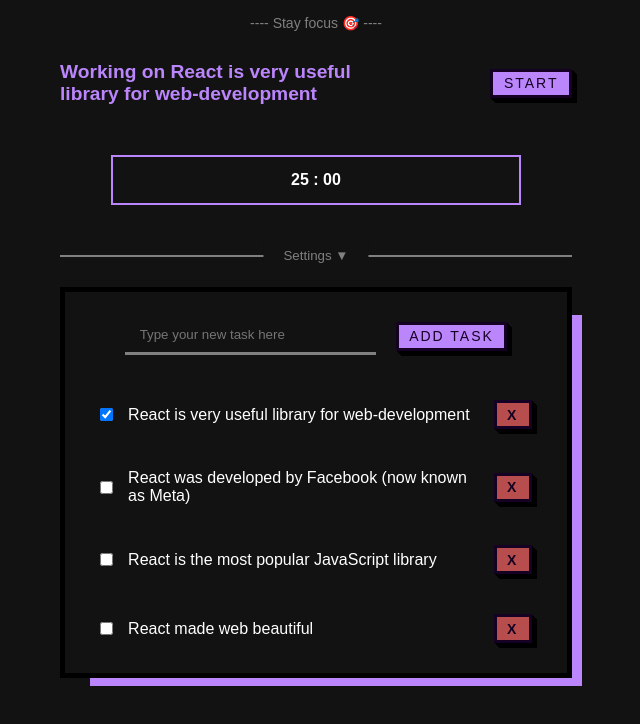
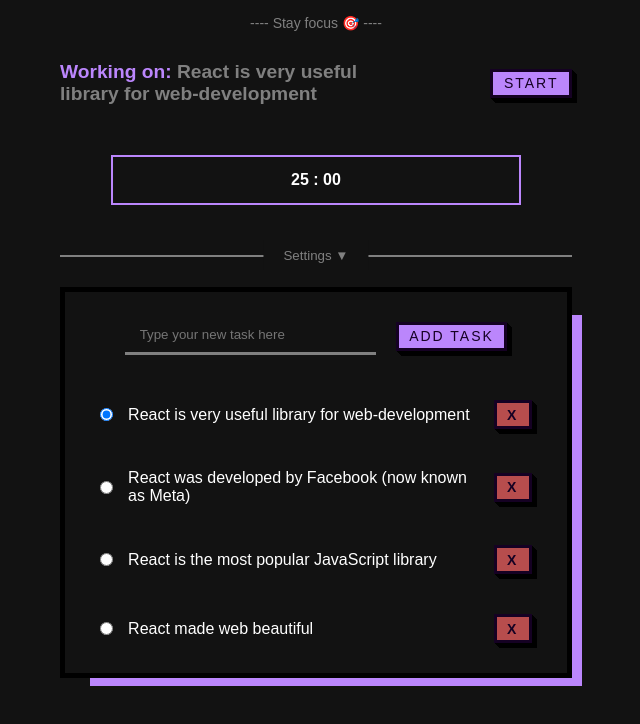
Before and after one commit to antonkhomenko/PomodoroTaskTracker, a React (Vite) app: page / in a window 1280 px wide. Both pictures are taken after a click on the radio button 430 px from the left and 399 px from the top of the page. Shown: the top 724 px of the page, without its empty margins (324-964 px from the left). Built offline with nearby package versions, Linux system fonts and the light colour scheme.

Commit message:
selector work v1

```diff
--- a/src/components/TaskItem/TaskItem.jsx
+++ b/src/components/TaskItem/TaskItem.jsx
@@ -2,16 +2,14 @@
 import Button from "../UI/Button/Button.jsx";
 
 
-function TaskItem({task, handleDelete, handleSelect}) {
+function TaskItem({task, handleDelete, handleChecked}) {
 
     const {id, isSelected, text} = task;
 
 
-
-
     return (
         <div className={classes.TaskItem}>
-            <input type="checkbox" checked={isSelected} onChange={handleSelect}/>
+            <input type="radio" name='chosen' checked={isSelected} onChange={handleChecked}/>
             <span className={classes.text}>
                 {text}
             </span>
--- a/src/components/TaskList/TaskList.jsx
+++ b/src/components/TaskList/TaskList.jsx
@@ -11,17 +11,12 @@
         setTasks(filtratedTasks);
     }
 
-    function selectItem(task) {
-        if(!task.isSelected && chosenTask) return;
+    function selectItem(task, event) {
        const filtratedTasks = tasks.map(item => {
+           item.isSelected = false;
            if(item.id === task.id) {
-                if(!task.isSelected) {
-                    task.isSelected = true;
-                    setChosenTask(task.text);
-                } else {
-                    task.isSelected = false;
-                    setChosenTask('');
-                }
+               item.isSelected = true;
+               setChosenTask(item.text);
            }
            return item;
        });
@@ -31,15 +26,15 @@
     return (
         <div className={classes.TaskList}>
             <TaskListSettings setTasks={setTasks}/>
-            <div className={classes.TaskListWrapper}>
+            <form className={classes.TaskListWrapper}>
                 {tasks.map(t => {
                     return <TaskItem
                             task={t} key={t.id}
                             handleDelete={() => deleteItem(t)}
-                            handleSelect={() => selectItem(t)}
+                            handleChecked={(e) => selectItem(t, e)}
                     />
                 })}
-            </div>
+            </form>
         </div>
     );
 }
--- a/src/components/Timer/Timer.jsx
+++ b/src/components/Timer/Timer.jsx
@@ -44,7 +44,7 @@
         <div className={classes.Timer}>
             <div className={classes.header}>
                 {chosenTask
-                ? <span>Working on {chosenTask}</span>
+                ? <span>Working on: <span className={classes.chosenTask}>{chosenTask}</span></span>
                 : <span>Chose the task you want to work on</span>
                 }
                 <div>
--- a/src/components/Timer/Timer.module.css
+++ b/src/components/Timer/Timer.module.css
@@ -18,3 +18,8 @@
     font-weight: bold;
     max-width: 328px;
 }
+
+.chosenTask {
+    color: gray;
+    font-size: 1em;
+}
```
Lines whose indentation alone changed are shown as unchanged.
